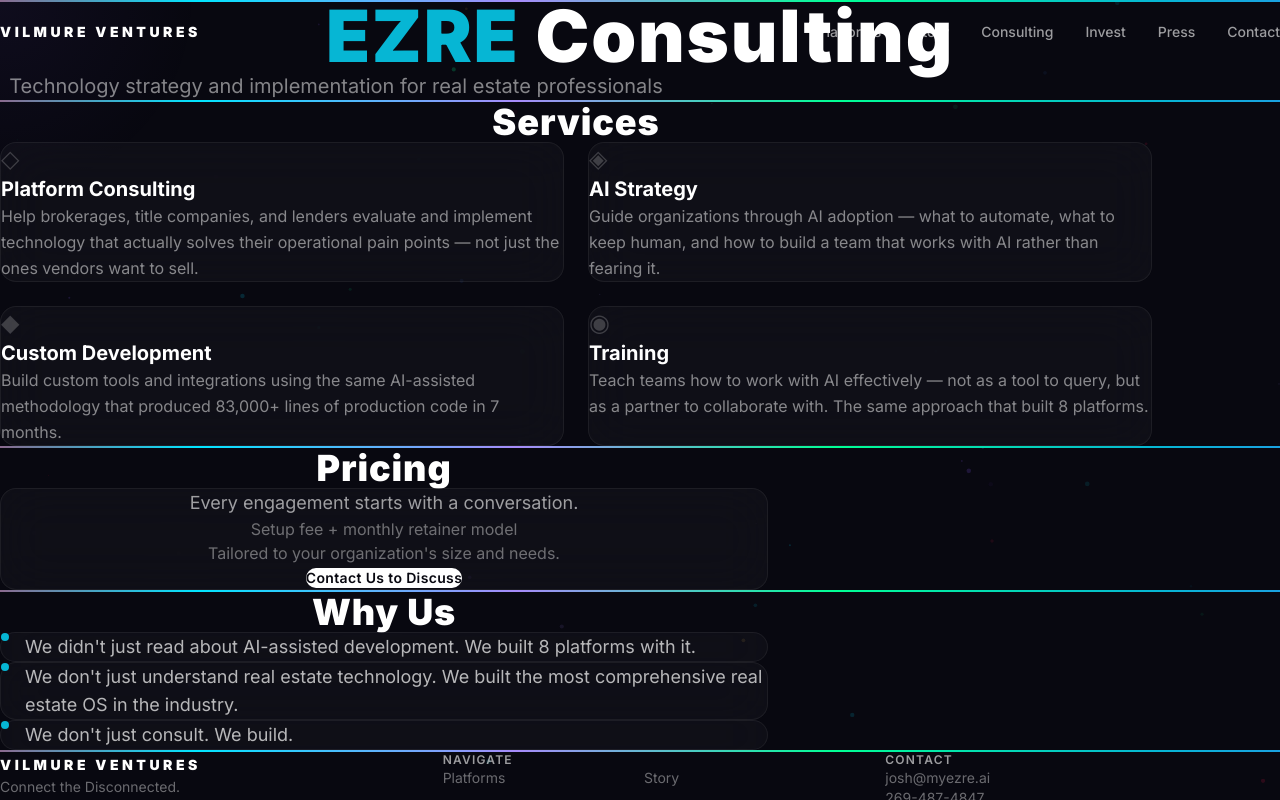
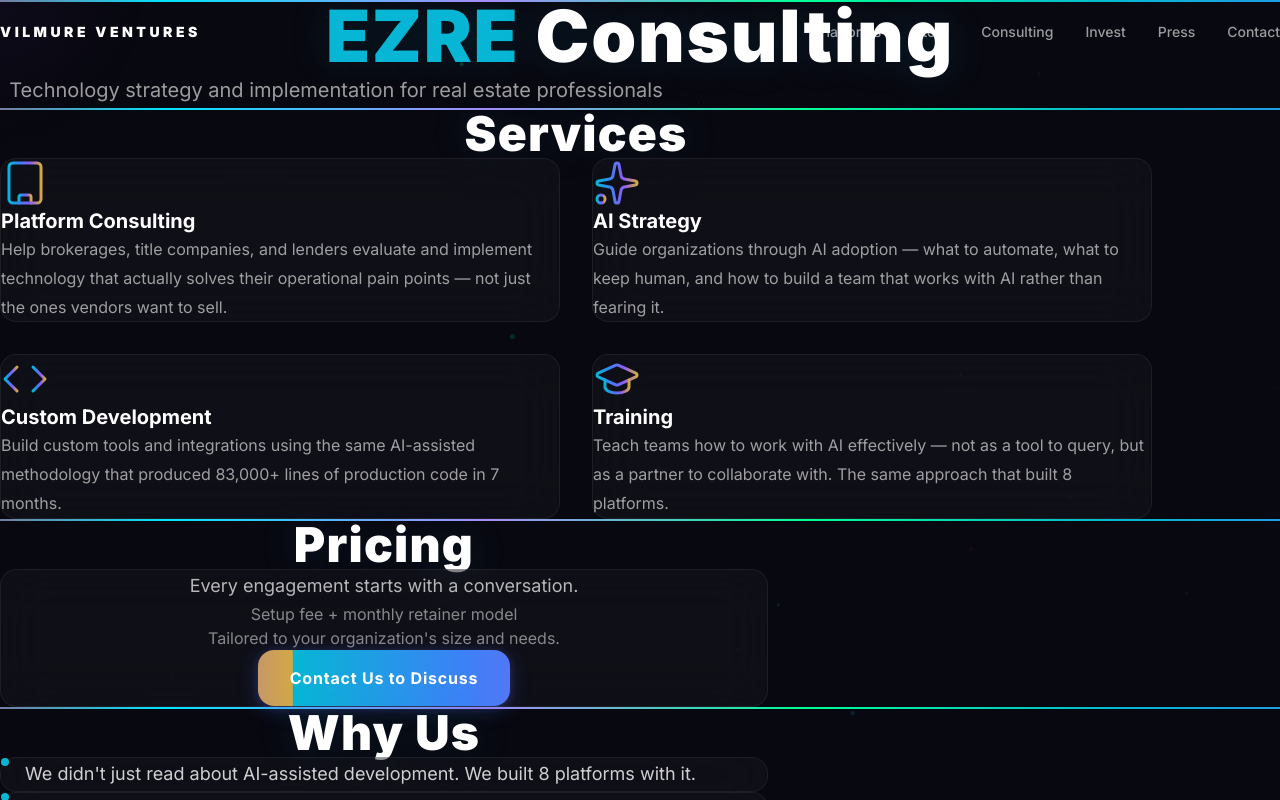
Before and after one commit to vilmurej-cmd/vilmure-ventures, a Next.js app: page /consulting in a window 1280 px wide. Shown: the top 800 px of the page. Built offline with nearby package versions, Linux system fonts and the light colour scheme.

Commit message:
VV: Visual polish — spacing, typography, buttons, prism, cards, story layout
Co-Authored-By: Claude Opus 4.6 (1M context) <noreply@anthropic.com>

```diff
--- a/package.json
+++ b/package.json
@@ -8,6 +8,7 @@
     "start": "next start"
   },
   "dependencies": {
+    "lucide-react": "^0.577.0",
     "next": "16.1.6",
     "react": "19.2.3",
     "react-dom": "19.2.3"
--- a/src/app/consulting/page.tsx
+++ b/src/app/consulting/page.tsx
@@ -1,30 +1,33 @@
+'use client';
+
 import Link from 'next/link';
 import ScrollReveal from '@/components/ScrollReveal';
+import { Building, Sparkles, Code, GraduationCap } from 'lucide-react';
 
 const services = [
   {
     title: 'Platform Consulting',
     description:
       'Help brokerages, title companies, and lenders evaluate and implement technology that actually solves their operational pain points — not just the ones vendors want to sell.',
-    icon: '◇',
+    Icon: Building,
   },
   {
     title: 'AI Strategy',
     description:
       'Guide organizations through AI adoption — what to automate, what to keep human, and how to build a team that works with AI rather than fearing it.',
-    icon: '◈',
+    Icon: Sparkles,
   },
   {
     title: 'Custom Development',
     description:
       'Build custom tools and integrations using the same AI-assisted methodology that produced 83,000+ lines of production code in 7 months.',
-    icon: '◆',
+    Icon: Code,
   },
   {
     title: 'Training',
     description:
       'Teach teams how to work with AI effectively — not as a tool to query, but as a partner to collaborate with. The same approach that built 8 platforms.',
-    icon: '◉',
+    Icon: GraduationCap,
   },
 ];
 
@@ -40,10 +43,10 @@ export default function ConsultingPage() {
       {/* Hero */}
       <section className="pt-32 pb-16 px-6 text-center">
         <ScrollReveal>
-          <h1 className="text-5xl md:text-7xl font-black tracking-wide">
+          <h1 className="text-5xl md:text-7xl font-black tracking-wide" style={{ textShadow: '0 0 40px rgba(6,182,212,0.15)' }}>
             <span style={{ color: '#06B6D4' }}>EZRE</span> Consulting
           </h1>
-          <p className="mt-6 text-white/50 text-lg md:text-xl max-w-2xl mx-auto">
+          <p className="mt-6 text-white/60 text-lg md:text-xl max-w-2xl mx-auto leading-[1.8]">
             Technology strategy and implementation for real estate professionals
           </p>
         </ScrollReveal>
@@ -52,21 +55,39 @@ export default function ConsultingPage() {
       <div className="spectrum-line" />
 
       {/* Services */}
-      <section className="py-24 px-6">
+      <section className="py-28 px-6">
         <div className="max-w-6xl mx-auto">
           <ScrollReveal>
-            <h2 className="text-3xl md:text-4xl font-black tracking-wide text-center mb-16">
+            <h2 className="text-3xl md:text-5xl font-black tracking-wide text-center mb-20" style={{ textShadow: '0 0 40px rgba(6,182,212,0.15)' }}>
               Services
             </h2>
           </ScrollReveal>
 
-          <div className="grid grid-cols-1 md:grid-cols-2 gap-6">
+          {/* SVG gradient definition for icon strokes */}
+          <svg width="0" height="0" className="absolute">
+            <defs>
+              <linearGradient id="spectrum-gradient" x1="0%" y1="0%" x2="100%" y2="0%">
+                <stop offset="0%" stopColor="#06B6D4" />
+                <stop offset="33%" stopColor="#3B82F6" />
+                <stop offset="66%" stopColor="#8B5CF6" />
+                <stop offset="100%" stopColor="#D4A843" />
+              </linearGradient>
+            </defs>
+          </svg>
+
+          <div className="grid grid-cols-1 md:grid-cols-2 gap-8">
             {services.map((service, i) => (
               <ScrollReveal key={service.title} delay={i * 100}>
                 <div className="glass-panel p-8 h-full">
-                  <div className="text-2xl mb-4 text-white/20">{service.icon}</div>
+                  <div className="mb-4">
+                    <service.Icon
+                      className="w-12 h-12"
+                      style={{ stroke: 'url(#spectrum-gradient)' }}
+                      strokeWidth={1.5}
+                    />
+                  </div>
                   <h3 className="text-xl font-bold text-white mb-3">{service.title}</h3>
-                  <p className="text-white/50 leading-relaxed">{service.description}</p>
+                  <p className="text-white/60 leading-[1.8]">{service.description}</p>
                 </div>
               </ScrollReveal>
             ))}
@@ -77,21 +98,21 @@ export default function ConsultingPage() {
       <div className="spectrum-line" />
 
       {/* Pricing */}
-      <section className="py-24 px-6">
+      <section className="py-28 px-6">
         <div className="max-w-3xl mx-auto text-center">
           <ScrollReveal>
-            <h2 className="text-3xl md:text-4xl font-black tracking-wide mb-8">Pricing</h2>
+            <h2 className="text-3xl md:text-5xl font-black tracking-wide mb-10" style={{ textShadow: '0 0 40px rgba(6,182,212,0.15)' }}>Pricing</h2>
             <div className="glass-panel p-8 md:p-12">
-              <p className="text-white/60 text-lg mb-4">
+              <p className="text-white/70 text-lg mb-6 leading-[1.8]">
                 Every engagement starts with a conversation.
               </p>
-              <p className="text-white/40 mb-2">Setup fee + monthly retainer model</p>
-              <p className="text-white/40 mb-8">
+              <p className="text-white/50 mb-2">Setup fee + monthly retainer model</p>
+              <p className="text-white/50 mb-10">
                 Tailored to your organization&apos;s size and needs.
               </p>
               <Link
                 href="/contact"
-                className="inline-block px-8 py-3 bg-white text-[#080810] font-semibold rounded-full hover:bg-white/90 transition-all text-sm tracking-wide"
+                className="btn-primary inline-block"
               >
                 Contact Us to Discuss
               </Link>
@@ -103,10 +124,10 @@ export default function ConsultingPage() {
       <div className="spectrum-line" />
 
       {/* Why Us */}
-      <section className="py-24 px-6">
+      <section className="py-28 px-6">
         <div className="max-w-3xl mx-auto">
           <ScrollReveal>
-            <h2 className="text-3xl md:text-4xl font-black tracking-wide text-center mb-12">
+            <h2 className="text-3xl md:text-5xl font-black tracking-wide text-center mb-16" style={{ textShadow: '0 0 40px rgba(6,182,212,0.15)' }}>
               Why Us
             </h2>
           </ScrollReveal>
@@ -114,12 +135,12 @@ export default function ConsultingPage() {
           <div className="space-y-6">
             {reasons.map((reason, i) => (
               <ScrollReveal key={i} delay={i * 150}>
-                <div className="glass-panel p-6 flex items-start gap-4">
+                <div className="glass-panel p-8 flex items-start gap-4">
                   <div
                     className="w-2 h-2 rounded-full mt-2 shrink-0"
                     style={{ backgroundColor: '#06B6D4' }}
                   />
-                  <p className="text-white/70 text-lg">{reason}</p>
+                  <p className="text-white/80 text-lg leading-[1.8]">{reason}</p>
                 </div>
               </ScrollReveal>
             ))}
--- a/src/app/globals.css
+++ b/src/app/globals.css
@@ -66,12 +66,12 @@ body {
 /* Cursor glow - desktop only */
 .cursor-glow {
   position: fixed;
-  width: 400px;
-  height: 400px;
+  width: 300px;
+  height: 300px;
   border-radius: 50%;
   pointer-events: none;
   z-index: 0;
-  background: radial-gradient(circle, rgba(139, 92, 246, 0.06) 0%, transparent 70%);
+  background: radial-gradient(circle, rgba(139, 92, 246, 0.04) 0%, transparent 70%);
   transform: translate(-50%, -50%);
   transition: opacity 0.3s;
 }
@@ -88,71 +88,223 @@ body {
   transform: translateY(0);
 }
 
-/* Prism */
+/* Prism — FIX 1: Visible, stunning, glass prism */
 .prism-container {
   position: relative;
-  width: 120px;
-  height: 120px;
+  width: 220px;
+  height: 220px;
+}
+
+.prism-glow {
+  position: absolute;
+  top: 50%;
+  left: 50%;
+  width: 280px;
+  height: 280px;
+  transform: translate(-50%, -50%);
+  background: radial-gradient(circle, rgba(139, 92, 246, 0.15) 0%, rgba(6, 182, 212, 0.06) 40%, transparent 70%);
+  border-radius: 50%;
+  animation: prismGlow 4s ease-in-out infinite;
+}
+
+@keyframes prismGlow {
+  0%, 100% { opacity: 0.6; transform: translate(-50%, -50%) scale(1); }
+  50% { opacity: 1; transform: translate(-50%, -50%) scale(1.1); }
 }
 
 .prism-shape {
   width: 0;
   height: 0;
-  border-left: 60px solid transparent;
-  border-right: 60px solid transparent;
-  border-bottom: 104px solid rgba(255, 255, 255, 0.04);
-  filter: drop-shadow(0 0 20px rgba(139, 92, 246, 0.2));
+  border-left: 100px solid transparent;
+  border-right: 100px solid transparent;
+  border-bottom: 173px solid rgba(255, 255, 255, 0.06);
+  filter: drop-shadow(0 0 30px rgba(139, 92, 246, 0.3));
   position: relative;
+}
+
+.prism-shape::before {
+  content: '';
+  position: absolute;
+  top: 28px;
+  left: -82px;
+  width: 0;
+  height: 0;
+  border-left: 82px solid transparent;
+  border-right: 82px solid transparent;
+  border-bottom: 142px solid transparent;
+  border-bottom-color: transparent;
+  /* Glass edge highlight */
 }
 
 .prism-shape::after {
   content: '';
   position: absolute;
-  top: 20px;
-  left: -40px;
+  top: 28px;
+  left: -80px;
   width: 0;
   height: 0;
-  border-left: 40px solid transparent;
-  border-right: 40px solid transparent;
-  border-bottom: 69px solid rgba(255, 255, 255, 0.02);
+  border-left: 80px solid transparent;
+  border-right: 80px solid transparent;
+  border-bottom: 138px solid rgba(255, 255, 255, 0.03);
+  /* Subtle inner face for glass depth */
 }
 
 .prism-input-light {
   position: absolute;
-  left: -80px;
-  top: 50%;
-  width: 80px;
-  height: 2px;
-  background: rgba(255, 255, 255, 0.6);
+  left: -100px;
+  top: 55%;
+  width: 100px;
+  height: 3px;
+  background: linear-gradient(90deg, transparent 0%, rgba(255,255,255,0.3) 20%, rgba(255,255,255,0.9) 100%);
   animation: pulseLight 3s ease-in-out infinite;
+  border-radius: 2px;
+  box-shadow: 0 0 12px rgba(255,255,255,0.4), 0 0 24px rgba(255,255,255,0.15);
 }
 
 .prism-output-spectrum {
   position: absolute;
-  right: -120px;
-  top: 30%;
-  width: 120px;
-  height: 40px;
+  right: -160px;
+  top: 25%;
+  width: 160px;
+  height: 60px;
   display: flex;
   flex-direction: column;
-  gap: 2px;
-  opacity: 0.8;
+  gap: 3px;
 }
 
 .prism-ray {
-  height: 2px;
-  border-radius: 1px;
+  height: 3px;
+  border-radius: 2px;
   animation: rayPulse 3s ease-in-out infinite;
 }
 
 @keyframes pulseLight {
-  0%, 100% { opacity: 0.4; }
+  0%, 100% { opacity: 0.5; }
   50% { opacity: 1; }
 }
 
 @keyframes rayPulse {
-  0%, 100% { opacity: 0.3; transform: scaleX(0.8); }
+  0%, 100% { opacity: 0.5; transform: scaleX(0.85); }
   50% { opacity: 1; transform: scaleX(1); }
+}
+
+/* Spectrum wordmark gradient (subtle) */
+.spectrum-wordmark {
+  background: linear-gradient(90deg, rgba(255,255,255,0.92) 0%, rgba(6,182,212,0.7) 20%, rgba(139,92,246,0.7) 40%, rgba(212,168,67,0.7) 60%, rgba(225,29,72,0.7) 80%, rgba(255,255,255,0.92) 100%);
+  background-size: 200% 100%;
+  -webkit-background-clip: text;
+  background-clip: text;
+  -webkit-text-fill-color: transparent;
+  animation: spectrumFlow 10s linear infinite;
+}
+
+/* Bold spectrum text for "proof." */
+.spectrum-bold {
+  background: linear-gradient(90deg, #06B6D4, #3B82F6, #8B5CF6, #D4A843, #E11D48, #00E5FF, #A78BFA, #00FF94);
+  background-size: 200% 100%;
+  -webkit-background-clip: text;
+  background-clip: text;
+  -webkit-text-fill-color: transparent;
+  animation: spectrumFlow 6s linear infinite;
+  font-weight: 900;
+}
+
+/* Primary button with spectrum gradient */
+.btn-primary {
+  background: linear-gradient(90deg, #06B6D4, #3B82F6, #8B5CF6, #D4A843);
+  background-size: 200% 100%;
+  animation: spectrumFlow 6s linear infinite;
+  color: white;
+  font-weight: 700;
+  border-radius: 1rem;
+  padding: 1rem 2rem;
+  font-size: 1rem;
+  letter-spacing: 0.05em;
+  transition: all 0.3s ease;
+  box-shadow: 0 4px 20px rgba(59, 130, 246, 0.25), 0 2px 8px rgba(139, 92, 246, 0.2);
+}
+
+.btn-primary:hover {
+  transform: scale(1.05);
+  box-shadow: 0 6px 30px rgba(59, 130, 246, 0.35), 0 4px 12px rgba(139, 92, 246, 0.3);
+}
+
+/* Secondary button */
+.btn-secondary {
+  background: transparent;
+  border: 1px solid rgba(255,255,255,0.2);
+  color: rgba(255,255,255,0.8);
+  font-weight: 700;
+  border-radius: 1rem;
+  padding: 1rem 2rem;
+  font-size: 1rem;
+  letter-spacing: 0.05em;
+  transition: all 0.3s ease;
+}
+
+.btn-secondary:hover {
+  border-color: rgba(255,255,255,0.4);
+  color: #ffffff;
+  background: rgba(255,255,255,0.03);
+}
+
+/* CTA button (large) */
+.btn-cta {
+  background: linear-gradient(90deg, #06B6D4, #3B82F6, #8B5CF6, #D4A843);
+  background-size: 200% 100%;
+  animation: spectrumFlow 6s linear infinite;
+  color: white;
+  font-weight: 700;
+  border-radius: 1rem;
+  padding: 1.25rem 3rem;
+  font-size: 1.125rem;
+  letter-spacing: 0.05em;
+  transition: all 0.3s ease;
+  box-shadow: 0 4px 20px rgba(59, 130, 246, 0.25), 0 2px 8px rgba(139, 92, 246, 0.2);
+}
+
+.btn-cta:hover {
+  transform: scale(1.05);
+  box-shadow: 0 6px 30px rgba(59, 130, 246, 0.35), 0 4px 12px rgba(139, 92, 246, 0.3);
+}
+
+/* Drop cap for story page */
+.drop-cap::first-letter {
+  float: left;
+  font-size: 4rem;
+  line-height: 0.8;
+  padding-right: 0.15em;
+  padding-top: 0.07em;
+  font-weight: 900;
+  background: linear-gradient(135deg, #06B6D4, #8B5CF6);
+  -webkit-background-clip: text;
+  background-clip: text;
+  -webkit-text-fill-color: transparent;
+}
+
+/* Pull quote */
+.pull-quote {
+  position: relative;
+  padding: 2rem 0;
+  margin: 3rem 0;
+}
+
+.pull-quote::before,
+.pull-quote::after {
+  content: '';
+  display: block;
+  height: 2px;
+  background: linear-gradient(90deg, #06B6D4, #3B82F6, #8B5CF6, #D4A843, #E11D48, #00E5FF, #A78BFA, #00FF94, #06B6D4);
+  background-size: 200% 100%;
+  animation: spectrumFlow 10s linear infinite;
+}
+
+.pull-quote::before {
+  margin-bottom: 1.5rem;
+}
+
+.pull-quote::after {
+  margin-top: 1.5rem;
 }
 
 /* Loading screen */
@@ -253,3 +405,17 @@ body {
   0% { opacity: 1; transform: translateY(0) rotate(0deg) scale(1); }
   100% { opacity: 0; transform: translateY(100vh) rotate(720deg) scale(0); }
 }
+
+/* Consulting service icon glow */
+.service-icon {
+  display: flex;
+  align-items: center;
+  justify-content: center;
+  width: 3rem;
+  height: 3rem;
+  margin-bottom: 1rem;
+}
+
+.service-icon svg {
+  stroke-width: 1.5;
+}
--- a/src/components/AnimatedCounter.tsx
+++ b/src/components/AnimatedCounter.tsx
@@ -7,6 +7,7 @@ interface AnimatedCounterProps {
   suffix?: string;
   prefix?: string;
   label: string;
+  labelColor?: string;
   duration?: number;
 }
 
@@ -15,6 +16,7 @@ export default function AnimatedCounter({
   suffix = '',
   prefix = '',
   label,
+  labelColor,
   duration = 2000,
 }: AnimatedCounterProps) {
   const [count, setCount] = useState(0);
@@ -54,7 +56,10 @@ export default function AnimatedCounter({
         {count.toLocaleString()}
         {suffix}
       </div>
-      <div className="mt-2 text-white/40 text-sm font-medium tracking-wide uppercase">
+      <div
+        className="mt-2 text-sm font-medium tracking-wide uppercase"
+        style={{ color: labelColor || 'rgba(255,255,255,0.4)' }}
+      >
         {label}
       </div>
     </div>
--- a/src/components/Footer.tsx
+++ b/src/components/Footer.tsx
@@ -13,7 +13,7 @@ export default function Footer() {
   return (
     <footer className="relative">
       <div className="spectrum-line" />
-      <div className="max-w-7xl mx-auto px-6 py-16">
+      <div className="max-w-7xl mx-auto px-6 pt-20 pb-16">
         <div className="grid grid-cols-1 md:grid-cols-3 gap-12">
           {/* Brand */}
           <div>
--- a/src/components/ParticleField.tsx
+++ b/src/components/ParticleField.tsx
@@ -36,12 +36,12 @@ export default function ParticleField() {
     };
 
     const createParticles = () => {
-      const count = Math.min(60, Math.floor((canvas.width * canvas.height) / 20000));
+      const count = Math.min(35, Math.floor((canvas.width * canvas.height) / 40000));
       particles = Array.from({ length: count }, () => ({
         x: Math.random() * canvas.width,
         y: Math.random() * canvas.height,
-        vx: (Math.random() - 0.5) * 0.3,
-        vy: (Math.random() - 0.5) * 0.3,
+        vx: (Math.random() - 0.5) * 0.15,
+        vy: (Math.random() - 0.5) * 0.15,
         size: Math.random() * 2 + 0.5,
         colorIndex: Math.floor(Math.random() * SPECTRUM_COLORS.length),
         alpha: Math.random() * 0.3 + 0.05,
--- a/src/components/Prism.tsx
+++ b/src/components/Prism.tsx
@@ -2,20 +2,28 @@
 
 const RAYS = [
   { color: '#06B6D4', delay: '0s' },
-  { color: '#3B82F6', delay: '0.1s' },
-  { color: '#8B5CF6', delay: '0.2s' },
-  { color: '#D4A843', delay: '0.3s' },
-  { color: '#E11D48', delay: '0.4s' },
-  { color: '#00E5FF', delay: '0.5s' },
-  { color: '#A78BFA', delay: '0.6s' },
-  { color: '#00FF94', delay: '0.7s' },
+  { color: '#3B82F6', delay: '0.15s' },
+  { color: '#8B5CF6', delay: '0.3s' },
+  { color: '#D4A843', delay: '0.45s' },
+  { color: '#E11D48', delay: '0.6s' },
+  { color: '#00E5FF', delay: '0.75s' },
+  { color: '#A78BFA', delay: '0.9s' },
+  { color: '#00FF94', delay: '1.05s' },
 ];
 
 export default function Prism() {
   return (
     <div className="prism-container mx-auto my-12">
+      {/* Glow behind the prism */}
+      <div className="prism-glow" />
+
+      {/* Input white light beam */}
       <div className="prism-input-light" />
+
+      {/* The glass prism triangle */}
       <div className="prism-shape" />
+
+      {/* Output spectrum rays */}
       <div className="prism-output-spectrum">
         {RAYS.map((ray, i) => (
           <div
@@ -24,7 +32,8 @@ export default function Prism() {
             style={{
               backgroundColor: ray.color,
               animationDelay: ray.delay,
-              width: `${60 + i * 8}px`,
+              width: `${80 + i * 12}px`,
+              boxShadow: `0 0 8px ${ray.color}88, 0 0 20px ${ray.color}44`,
             }}
           />
         ))}
```
Also changed, not shown: src/app/invest/page.tsx (+25 -22 lines), src/app/page.tsx (+62 -46 lines), src/app/press/page.tsx (+30 -23 lines), src/app/story/page.tsx (+55 -17 lines), 1 other file (tests, documents, lock files or other folders).
